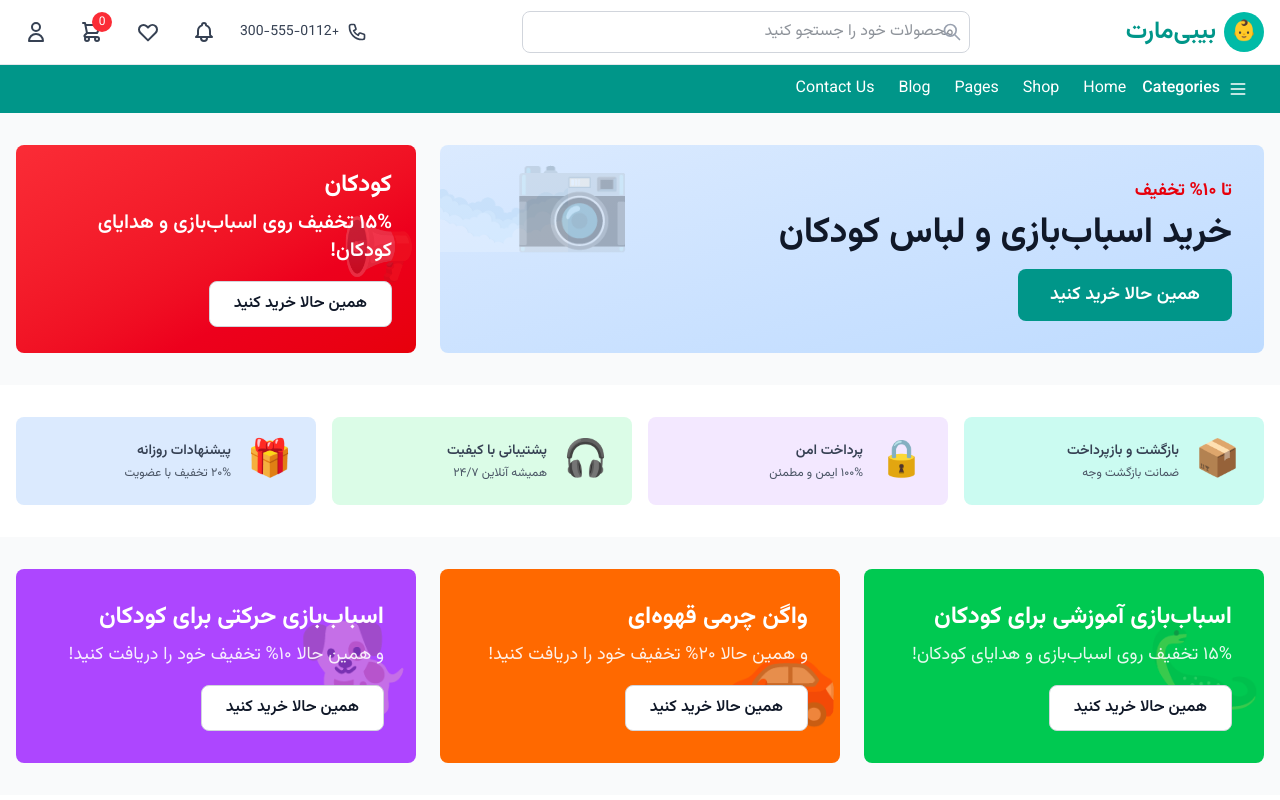
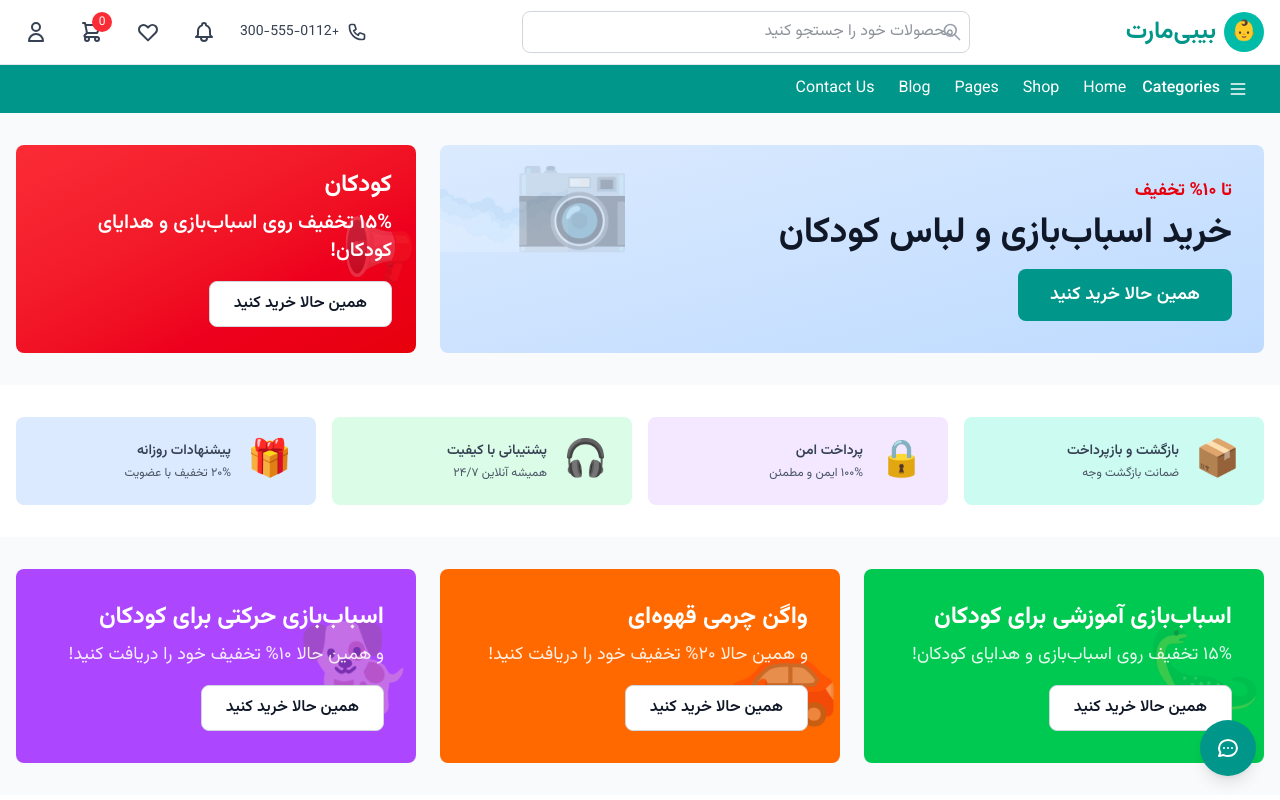
Before and after one commit to iArchin/metalgallery-web, a Next.js app: page / in a window 1280 px wide. Shown: the top 800 px of the page. Built offline with nearby package versions, Linux system fonts and the light colour scheme.

Commit message:
feat: add FloatingActions component to layout

```diff
--- /dev/null
+++ b/app/components/FloatingActions.tsx
@@ -0,0 +1,11 @@
+import ScrollToTop from "./ScrollToTop";
+import LiveChat from "./LiveChat";
+
+export default function FloatingActions() {
+  return (
+    <>
+      <ScrollToTop />
+      <LiveChat />
+    </>
+  );
+}
--- /dev/null
+++ b/app/components/LiveChat.tsx
@@ -0,0 +1,72 @@
+'use client';
+
+import { useState } from 'react';
+
+export default function LiveChat() {
+  const [isOpen, setIsOpen] = useState(false);
+
+  const handleChatClick = () => {
+    // Here you can integrate with your preferred chat service
+    // For example: Intercom, Zendesk, Tidio, etc.
+    // For now, we'll just toggle a simple chat window
+    setIsOpen(!isOpen);
+
+    // Example integration with Intercom (if you have it installed):
+    // if (window.Intercom) {
+    //   window.Intercom('show');
+    // }
+  };
+
+  return (
+    <>
+      <button
+        onClick={handleChatClick}
+        className="fixed bottom-6 right-6 bg-teal-600 hover:bg-teal-700 text-white p-4 rounded-full shadow-lg transition-all duration-300 z-50 group"
+        aria-label="Live chat"
+      >
+        <svg
+          className="w-6 h-6"
+          fill="none"
+          stroke="currentColor"
+          viewBox="0 0 24 24"
+          xmlns="http://www.w3.org/2000/svg"
+        >
+          <path
+            strokeLinecap="round"
+            strokeLinejoin="round"
+            strokeWidth={2}
+            d="M8 12h.01M12 12h.01M16 12h.01M21 12c0 4.418-4.03 8-9 8a9.863 9.863 0 01-4.255-.949L3 20l1.395-3.72C3.512 15.042 3 13.574 3 12c0-4.418 4.03-8 9-8s9 3.582 9 8z"
+          />
+        </svg>
+      </button>
+
+      {/* Simple chat window placeholder - you can replace this with your actual chat widget */}
+      {isOpen && (
+        <div className="fixed bottom-20 right-6 w-80 h-96 bg-white rounded-lg shadow-xl z-50 border border-gray-200">
+          <div className="bg-teal-600 text-white p-4 rounded-t-lg flex justify-between items-center">
+            <h3 className="font-semibold">چت آنلاین</h3>
+            <button
+              onClick={() => setIsOpen(false)}
+              className="text-white hover:text-gray-200"
+            >
+              <svg className="w-5 h-5" fill="none" stroke="currentColor" viewBox="0 0 24 24">
+                <path strokeLinecap="round" strokeLinejoin="round" strokeWidth={2} d="M6 18L18 6M6 6l12 12" />
+              </svg>
+            </button>
+          </div>
+          <div className="p-4 h-64 overflow-y-auto">
+            <div className="text-center text-gray-500 mt-8">
+              <p>سیستم چت آنلاین در حال راه‌اندازی است</p>
+              <p className="text-sm mt-2">برای ارتباط با ما از طریق تلفن یا ایمیل استفاده کنید</p>
+            </div>
+          </div>
+          <div className="p-4 border-t">
+            <p className="text-sm text-gray-600 text-center">
+              📞 ۰۲۱-۱۲۳۴۵۶۷۸ | ✉️ info@bebimart.ir
+            </p>
+          </div>
+        </div>
+      )}
+    </>
+  );
+}
--- /dev/null
+++ b/app/components/ScrollToTop.tsx
@@ -0,0 +1,55 @@
+"use client";
+
+import { useState, useEffect } from "react";
+
+export default function ScrollToTop() {
+  const [isVisible, setIsVisible] = useState(false);
+
+  useEffect(() => {
+    const toggleVisibility = () => {
+      if (window.pageYOffset > 300) {
+        setIsVisible(true);
+      } else {
+        setIsVisible(false);
+      }
+    };
+
+    window.addEventListener("scroll", toggleVisibility);
+
+    return () => window.removeEventListener("scroll", toggleVisibility);
+  }, []);
+
+  const scrollToTop = () => {
+    window.scrollTo({
+      top: 0,
+      behavior: "smooth",
+    });
+  };
+
+  if (!isVisible) {
+    return null;
+  }
+
+  return (
+    <button
+      onClick={scrollToTop}
+      className="fixed bottom-25 right-6 bg-teal-600 hover:bg-teal-700 text-white p-4 rounded-full shadow-lg transition-all duration-300 z-50 group"
+      aria-label="Scroll to top"
+    >
+      <svg
+        className="w-6 h-6 transform group-hover:-translate-y-1 transition-transform duration-200"
+        fill="none"
+        stroke="currentColor"
+        viewBox="0 0 24 24"
+        xmlns="http://www.w3.org/2000/svg"
+      >
+        <path
+          strokeLinecap="round"
+          strokeLinejoin="round"
+          strokeWidth={2}
+          d="M5 10l7-7m0 0l7 7m-7-7v18"
+        />
+      </svg>
+    </button>
+  );
+}
--- a/app/layout.tsx
+++ b/app/layout.tsx
@@ -1,6 +1,7 @@
 import type { Metadata } from "next";
 import { Vazirmatn } from "next/font/google";
 import "./globals.css";
+import FloatingActions from "./components/FloatingActions";
 
 const vazirmatn = Vazirmatn({
   subsets: ["arabic", "latin"],
@@ -22,6 +23,7 @@ export default function RootLayout({
     <html lang="fa" dir="rtl" className={vazirmatn.variable}>
       <body className={`${vazirmatn.className} antialiased font-sans`}>
         {children}
+        <FloatingActions />
       </body>
     </html>
   );
```
